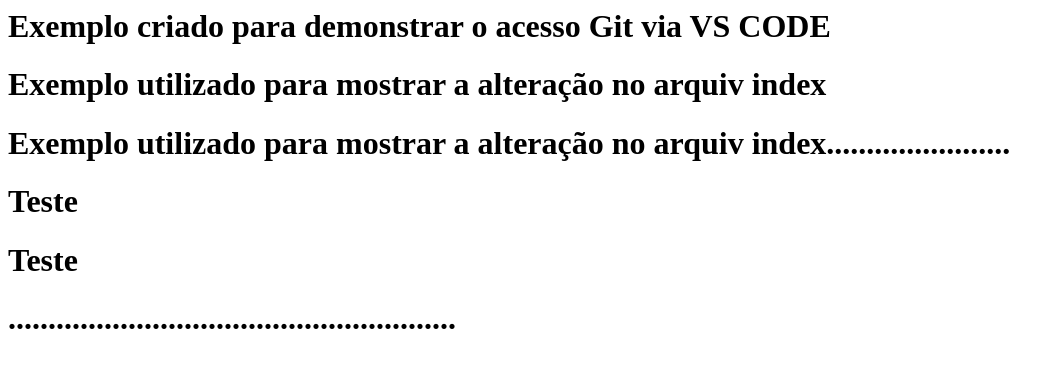
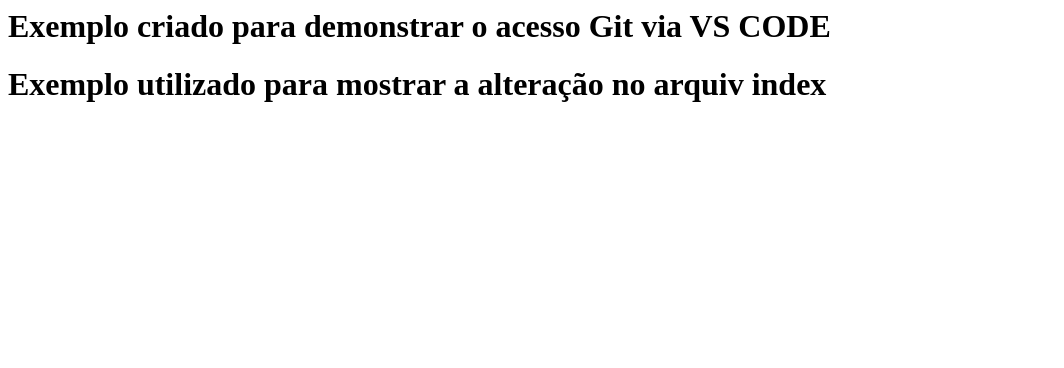
Before and after one commit to bonafew/EmergenciaIdoso, a plain HTML site: page index.html in a window 1280 px wide. Shown: the whole page, without its empty margins (0-1064 px from the left). Drawn offline with Linux system fonts and the light colour scheme.

Commit message:
Update index.html

```diff
--- a/index.html
+++ b/index.html
@@ -5,9 +5,5 @@
     <body>
         <h1>Exemplo criado para demonstrar o acesso Git via VS CODE</h1>
         <h1>Exemplo utilizado para mostrar a alteração no arquiv index</h1>
-        <h1>Exemplo utilizado para mostrar a alteração no arquiv index.......................</h1>
-        <h1>Teste</h1>
-        <h1>Teste</h1>
-        <h1>........................................................</h1>
     </body>
 </html>
```
